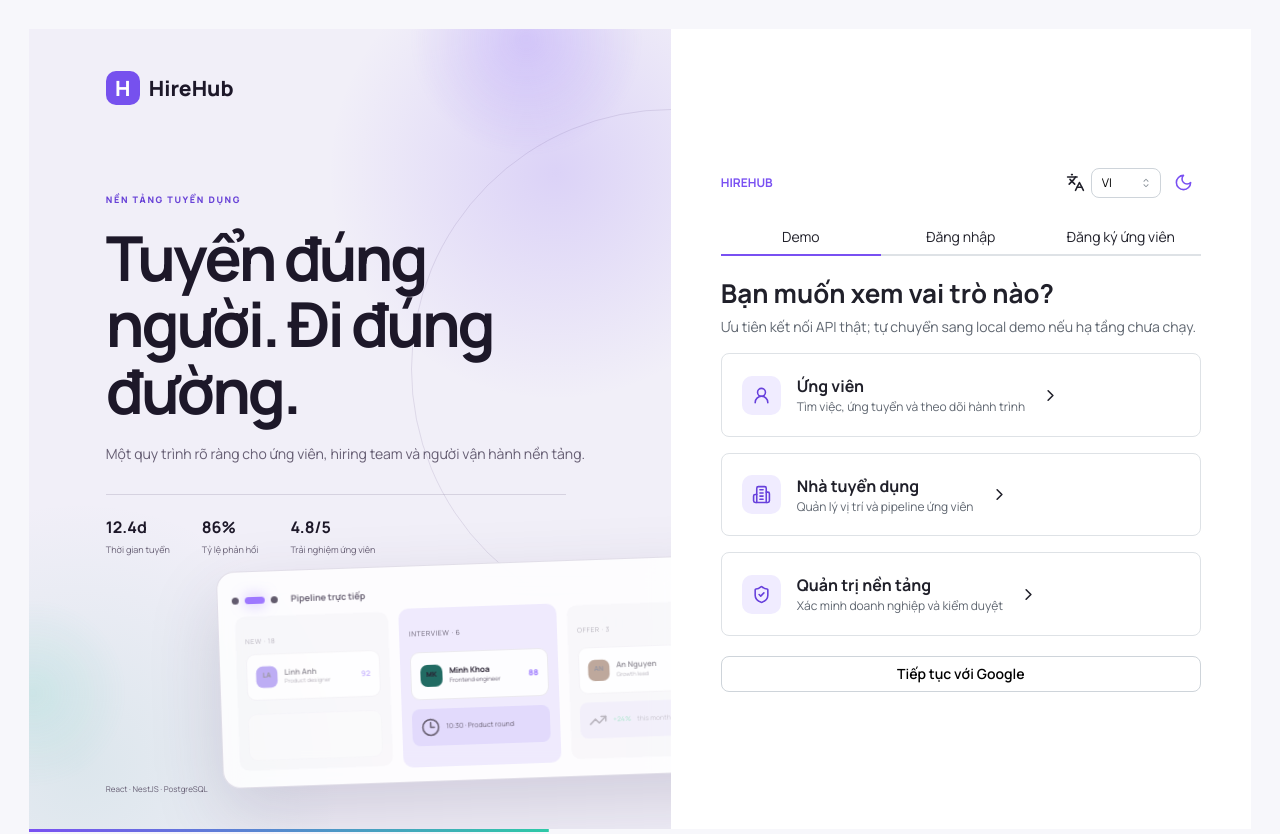
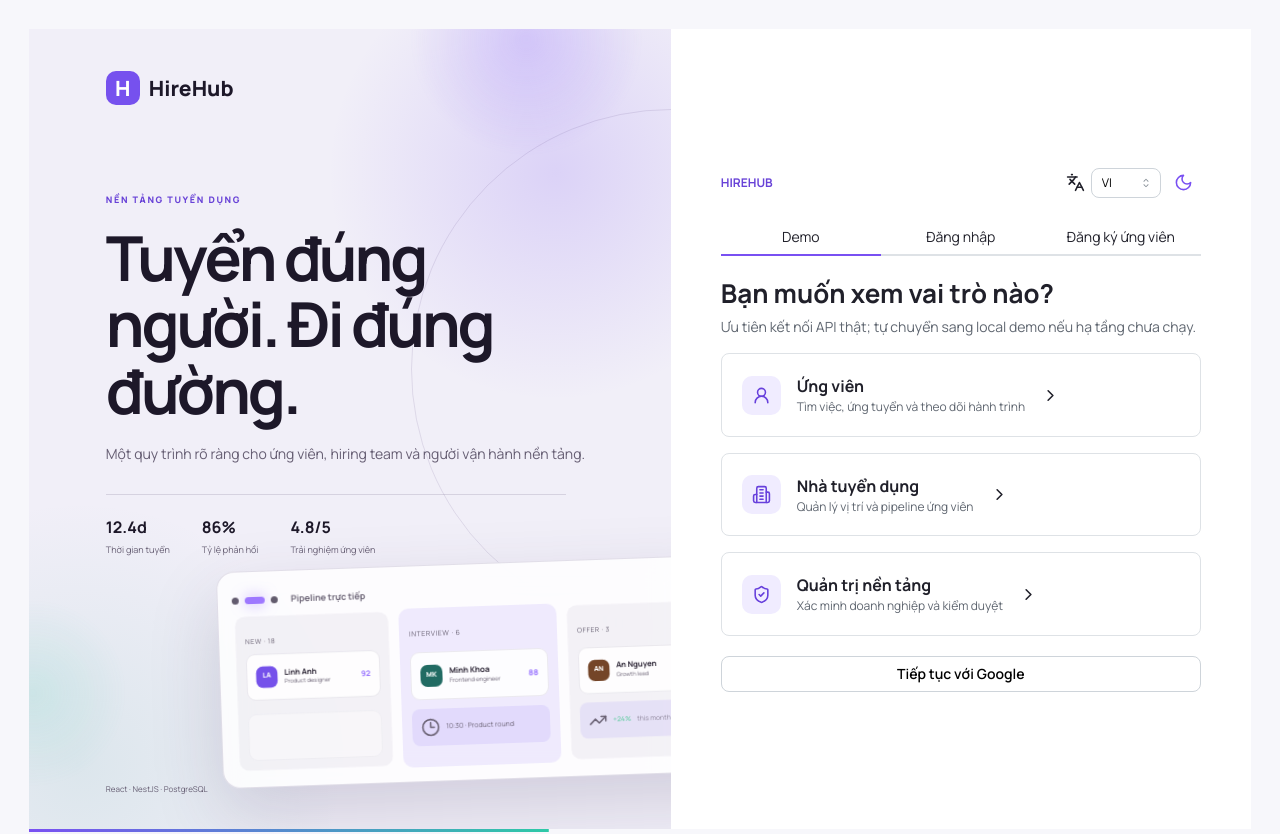
Before and after one commit to vanhau123w-collab/HireHub, a React (Vite) app in the folder apps/web/: page /login in a window 1280 px wide. Shown: the top 834 px of the page. Built offline with nearby package versions, Linux system fonts and the light colour scheme; no server answers.

Commit message:
fix: restore login interactions and contrast

```diff
--- a/apps/web/src/Root.tsx
+++ b/apps/web/src/Root.tsx
@@ -341,13 +341,13 @@ function Login() {
         </section>
         <motion.section
           className="auth-form"
-          initial={reduceMotion ? false : { opacity: 0, x: 22 }}
-          animate={{ opacity: 1, x: 0 }}
+          initial={reduceMotion ? false : { x: 22 }}
+          animate={{ x: 0 }}
           transition={{ duration: 0.55, delay: 0.08, ease: [0.22, 1, 0.36, 1] }}
         >
           <Stack maw={480} w="100%" gap="lg">
             <Group justify="space-between">
-              <Text size="xs" fw={700} c="violet">
+              <Text size="xs" fw={700} c="#6842d7">
                 HIREHUB
               </Text>
               <Preferences />
--- a/apps/web/src/styles.css
+++ b/apps/web/src/styles.css
@@ -1511,6 +1511,8 @@ th {
   position: relative;
   z-index: 3;
   max-width: 570px;
+  /* Keep the overlapping product preview controls clickable. */
+  pointer-events: none;
 }
 .auth-story > p,
 .eyebrow {
@@ -1647,7 +1649,7 @@ th {
   padding: 10px;
   border-radius: 10px;
   background: rgba(255, 255, 255, 0.045);
-  opacity: 0.46;
+  opacity: 1;
   transform: scale(0.97);
   transition:
     opacity 220ms ease,
@@ -1706,6 +1708,7 @@ th {
   font-size: 7px;
   font-style: normal;
   font-weight: 800;
+  color: #fff;
 }
 .avatar-linh {
   background: #7551ea;
```
